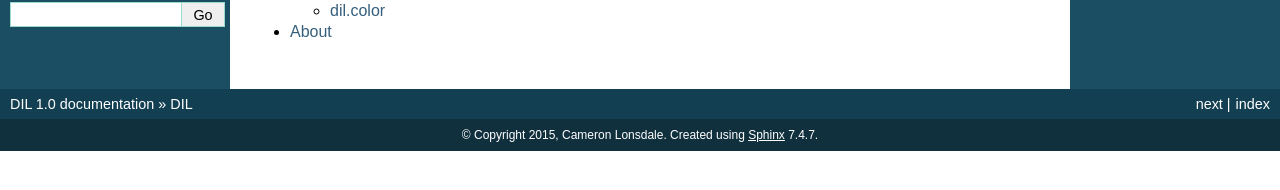
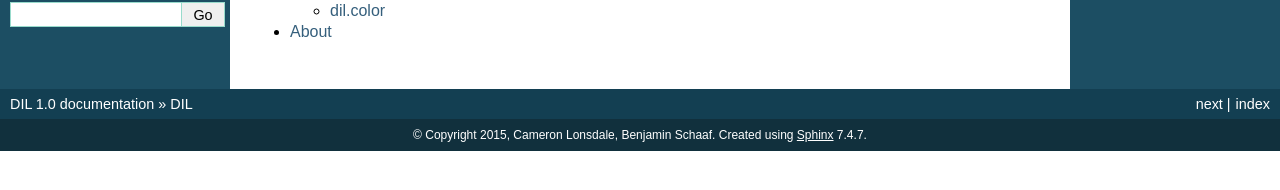
Before and after one commit to BenjaminSchaaf/daffodil, a Sphinx documentation site: the page built from docs/index.rst, in a window 1280 px wide. Shown: the part 190-380 px from the top of the page. Built offline with Sphinx 7.4.7, drawn with Linux system fonts in a browser that asks for light colours.

Commit message:
Added myself to copyright

```diff
--- a/docs/conf.py
+++ b/docs/conf.py
@@ -50,7 +50,7 @@ master_doc = 'index'
 
 # General information about the project.
 project = 'DIL'
-copyright = '2015, Cameron Lonsdale'
+copyright = '2015, Cameron Lonsdale, Benjamin Schaaf'
 
 # The version info for the project you're documenting, acts as replacement for
 # |version| and |release|, also used in various other places throughout the
```
Also changed, not shown: 1 other file.
